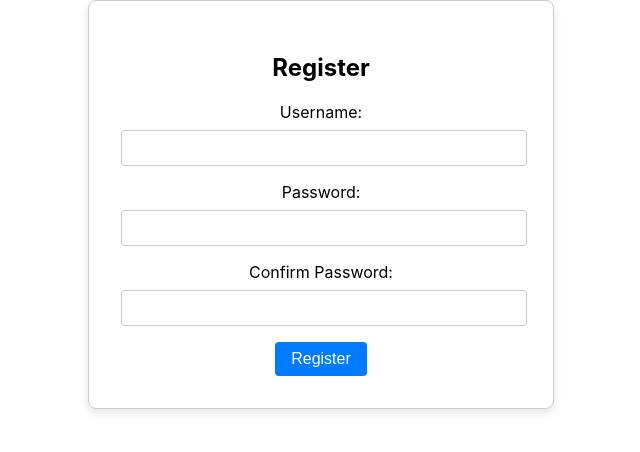
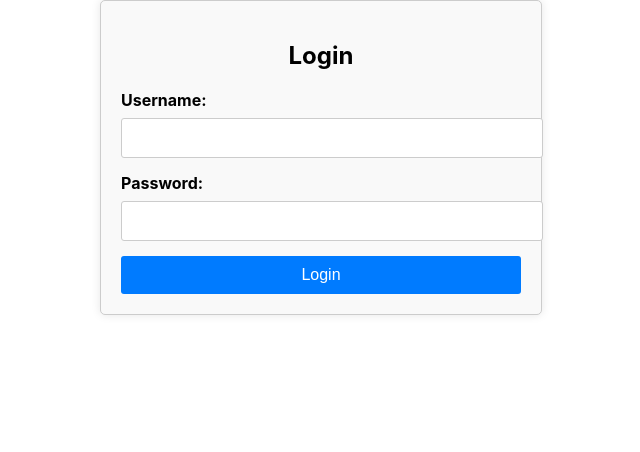
Before and after one commit to kausarsayyed20/Crop-Delight, a React (Create React App) app: page /login in a window 1280 px wide. Shown: the top 452 px of the page, without its empty margins (319-959 px from the left). Built offline with nearby package versions, Linux system fonts and the light colour scheme.

Commit message:
Added login page and react router

```diff
--- a/package.json
+++ b/package.json
@@ -8,6 +8,7 @@
     "@testing-library/user-event": "^13.5.0",
     "react": "^18.3.1",
     "react-dom": "^18.3.1",
+    "react-router-dom": "^6.23.1",
     "react-scripts": "5.0.1",
     "web-vitals": "^2.1.4"
   },
--- a/src/App.js
+++ b/src/App.js
@@ -1,16 +1,21 @@
-import logo from './logo.svg';
+import React from 'react';
+import { BrowserRouter as Router, Routes, Route } from 'react-router-dom';
 import './App.css';
 import Register from '../src/Components/Register/RegisterPage';
+import Login from './Components/Login/LoginPage';
+import Home from './Components/Home/HomePage'; // Create a simple Home component
 
 function App() {
   return (
-    <div className="App">
-      {/* <header className="App-header">
-        <img src={logo} className="App-logo" alt="logo" />
-      </header> */}
-
-      <Register />
-    </div>
+    <Router>
+      <div className="App">
+        <Routes>
+          <Route path="/" element={<Register />} />
+          <Route path="/login" element={<Login />} />
+          <Route path="/home" element={<Home />} />
+        </Routes>
+      </div>
+    </Router>
   );
 }
 
--- /dev/null
+++ b/src/Components/Home/HomePage.js
@@ -0,0 +1,12 @@
+// src/Components/Home/HomePage.js
+import React from 'react';
+
+function Home() {
+  return (
+    <div className="Home">
+      <h2>Welcome to the Home Page</h2>
+    </div>
+  );
+}
+
+export default Home;
--- /dev/null
+++ b/src/Components/Login/LoginPage.css
@@ -0,0 +1,55 @@
+.Login {
+    max-width: 400px;
+    margin: auto;
+    padding: 20px;
+    background: #f9f9f9;
+    border: 1px solid #ccc;
+    border-radius: 5px;
+    box-shadow: 0 0 10px rgba(0, 0, 0, 0.1);
+  }
+
+  .Login h2 {
+    margin-bottom: 20px;
+    text-align: center;
+  }
+
+  .Login form {
+    display: flex;
+    flex-direction: column;
+  }
+
+  .Login form div {
+    margin-bottom: 15px;
+  }
+
+  .Login label {
+    font-weight: bold;
+  }
+
+  .Login input[type="text"],
+  .Login input[type="password"] {
+    padding: 10px;
+    width: 100%;
+    font-size: 16px;
+    border: 1px solid #ccc;
+    border-radius: 3px;
+  }
+
+  .Login button {
+    padding: 10px;
+    background-color: #007bff;
+    color: white;
+    border: none;
+    cursor: pointer;
+    border-radius: 3px;
+    font-size: 16px;
+  }
+
+  .Login button:hover {
+    background-color: #0056b3;
+  }
+
+  .Login p {
+    margin-top: 10px;
+    font-size: 14px;
+  }
--- /dev/null
+++ b/src/Components/Login/LoginPage.js
@@ -0,0 +1,94 @@
+// src/Components/Login/LoginPage.js
+import React, { Component } from 'react';
+import { useNavigate } from 'react-router-dom';
+import '../Login/LoginPage.css';
+
+function withNavigate(Component) {
+  return props => <Component {...props} navigate={useNavigate()} />;
+}
+
+class Login extends Component {
+  constructor(props) {
+    super(props);
+    this.state = {
+      username: '',
+      password: '',
+      error: ''
+    };
+  }
+
+  // Handle change
+  handleChange = (e) => {
+    this.setState({ [e.target.name]: e.target.value });
+  };
+
+  // Submit handle
+  handleSubmit = async (e) => {
+    e.preventDefault();
+    const { username, password } = this.state;
+    const { navigate } = this.props;
+
+    try {
+      const response = await fetch('http://localhost:3000/login', {
+        method: 'POST',
+        headers: {
+          'Content-Type': 'application/json'
+        },
+        body: JSON.stringify({ username, password })
+      });
+
+      if (response.ok) {
+        const responseData = await response.json();
+        console.log('Login successful:', responseData);
+        this.setState({ error: 'Login successful' });
+        alert('Login successful');
+        navigate('/home'); // Redirect to the home page
+      } else {
+        const errorData = await response.json();
+        console.error('Login failed:', errorData);
+        this.setState({ error: 'Login failed' });
+        alert('Login failed');
+      }
+    } catch (error) {
+      console.error('Error during login:', error);
+      this.setState({ error: 'Error during login' });
+      alert('Error during login');
+    }
+  };
+
+  render() {
+    return (
+      <div className="Login">
+        <h2>Login</h2>
+        <form onSubmit={this.handleSubmit}>
+          <div>
+            <label htmlFor="username">Username:</label>
+            <input
+              type="text"
+              id="username"
+              name="username"
+              value={this.state.username}
+              onChange={this.handleChange}
+              required
+            />
+          </div>
+          <div>
+            <label htmlFor="password">Password:</label>
+            <input
+              type="password"
+              id="password"
+              name="password"
+              value={this.state.password}
+              onChange={this.handleChange}
+              required
+            />
+          </div>
+          {this.state.error && <p style={{ color: 'red' }}>{this.state.error}</p>}
+          <button type="submit">Login</button>
+        </form>
+      </div>
+    );
+  }
+}
+
+export default withNavigate(Login);
--- a/src/Components/Register/RegisterPage.js
+++ b/src/Components/Register/RegisterPage.js
@@ -1,7 +1,12 @@
 import React, { Component } from 'react';
+import { useNavigate } from 'react-router-dom';
 import '../Register/RegisterPage.css';
 
-//class for register page
+// Higher-order component to pass navigate prop
+function withNavigate(Component) {
+  return props => <Component {...props} navigate={useNavigate()} />;
+}
+
 class Register extends Component {
   constructor(props) {
     super(props);
@@ -17,10 +22,12 @@ class Register extends Component {
   handleChange = (e) => {
     this.setState({ [e.target.name]: e.target.value });
   };
-// submit handle
+
+  // submit handle
   handleSubmit = async (e) => {
     e.preventDefault();
     const { username, password, confirmPassword } = this.state;
+    const { navigate } = this.props;
 
     if (password !== confirmPassword) {
       this.setState({ error: 'Passwords do not match' });
@@ -39,6 +46,8 @@ class Register extends Component {
           const responseData = await response.json();
           console.log('Registration successful:', responseData);
           this.setState({ error: 'Registration successful' });
+          alert('Registration successful');
+          navigate('/login'); // Redirect to login page
         } else {
           // Registration failed
           const errorData = await response.json();
@@ -51,7 +60,6 @@ class Register extends Component {
       }
     }
   };
-
 
   render() {
     return (
@@ -99,4 +107,4 @@ class Register extends Component {
   }
 }
 
-export default Register;
+export default withNavigate(Register);
```
Also changed, not shown: 1 other file (tests, documents, lock files or other folders).
